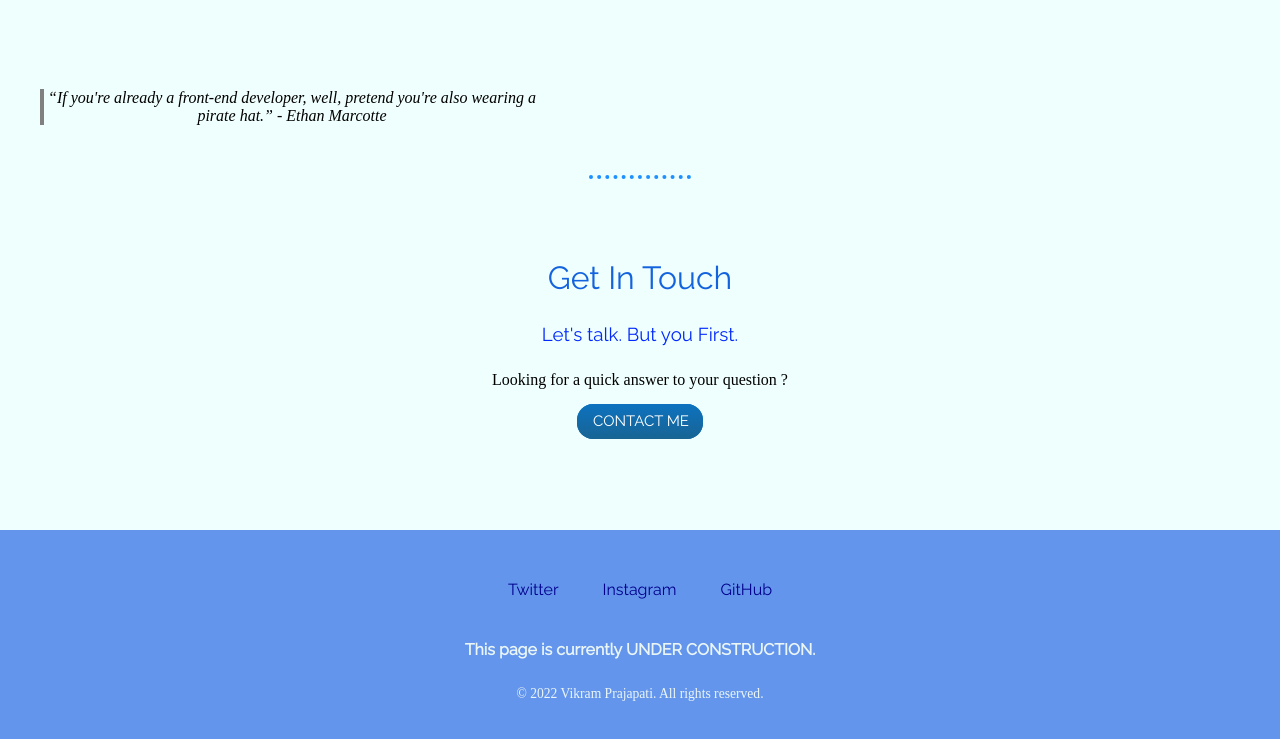
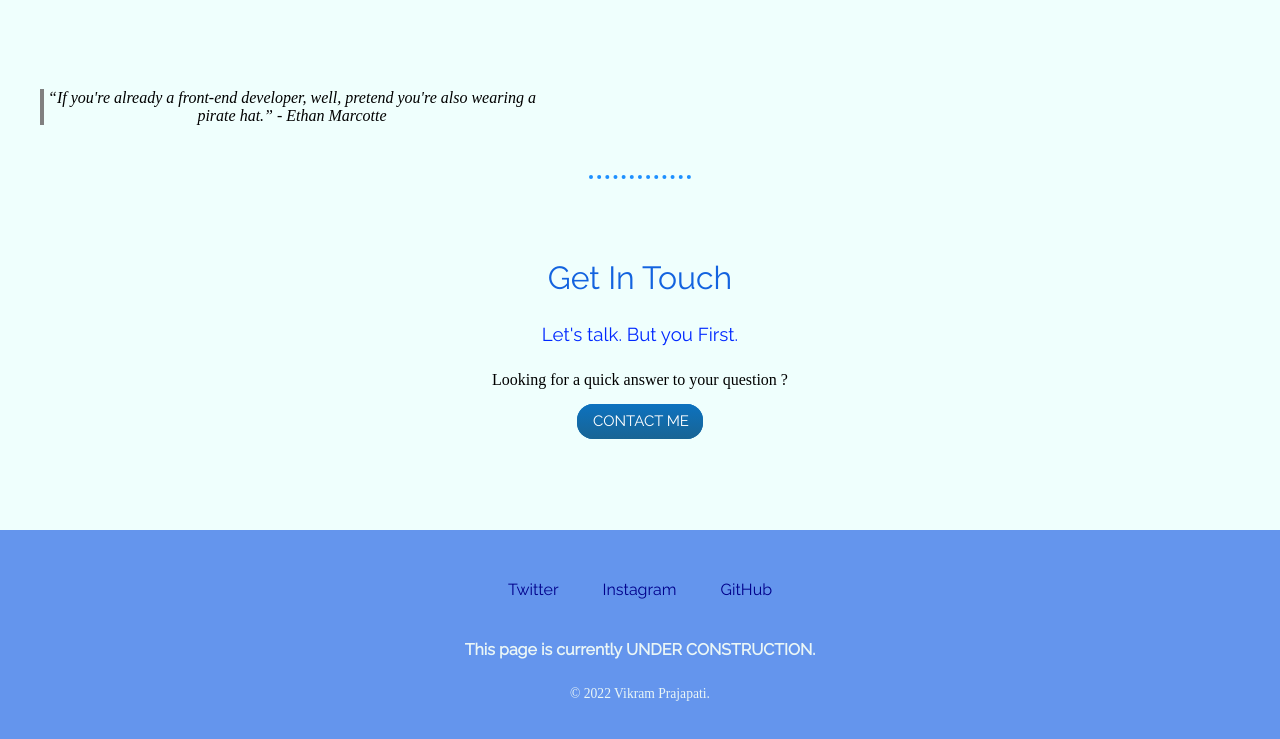
Before and after one commit to badbear006/site, a plain HTML site: page index.html in a window 1280 px wide. Shown: the part 2824-3563 px from the top of the page. Drawn offline with Linux system fonts and the light colour scheme; a web font is replaced by a local one.

Commit message:
change in html

```diff
--- a/index.html
+++ b/index.html
@@ -78,7 +78,7 @@
         <a class="footer-link" href="https://www.instagram.com/___.vikram.____/" target="_blank">Instagram</a>
         <a class="footer-link" href="https://github.com/badbear006" target="_blank">GitHub</a>
         <h4>This page is currently UNDER CONSTRUCTION.</h4>
-        <p class="copyright">© 2022 Vikram Prajapati. All rights reserved.</p>
+        <p class="copyright">© 2022 Vikram Prajapati.</p>
     </div>
 
 
```
